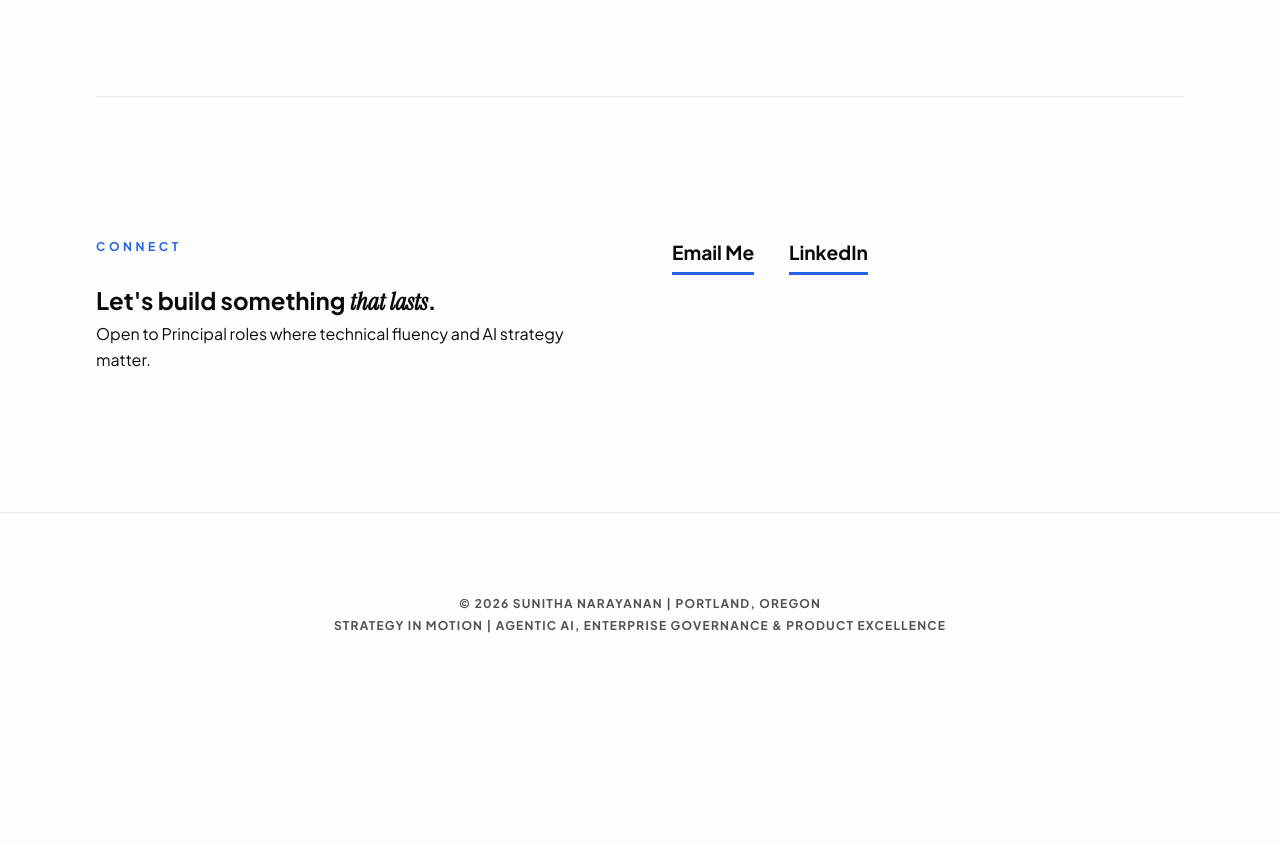
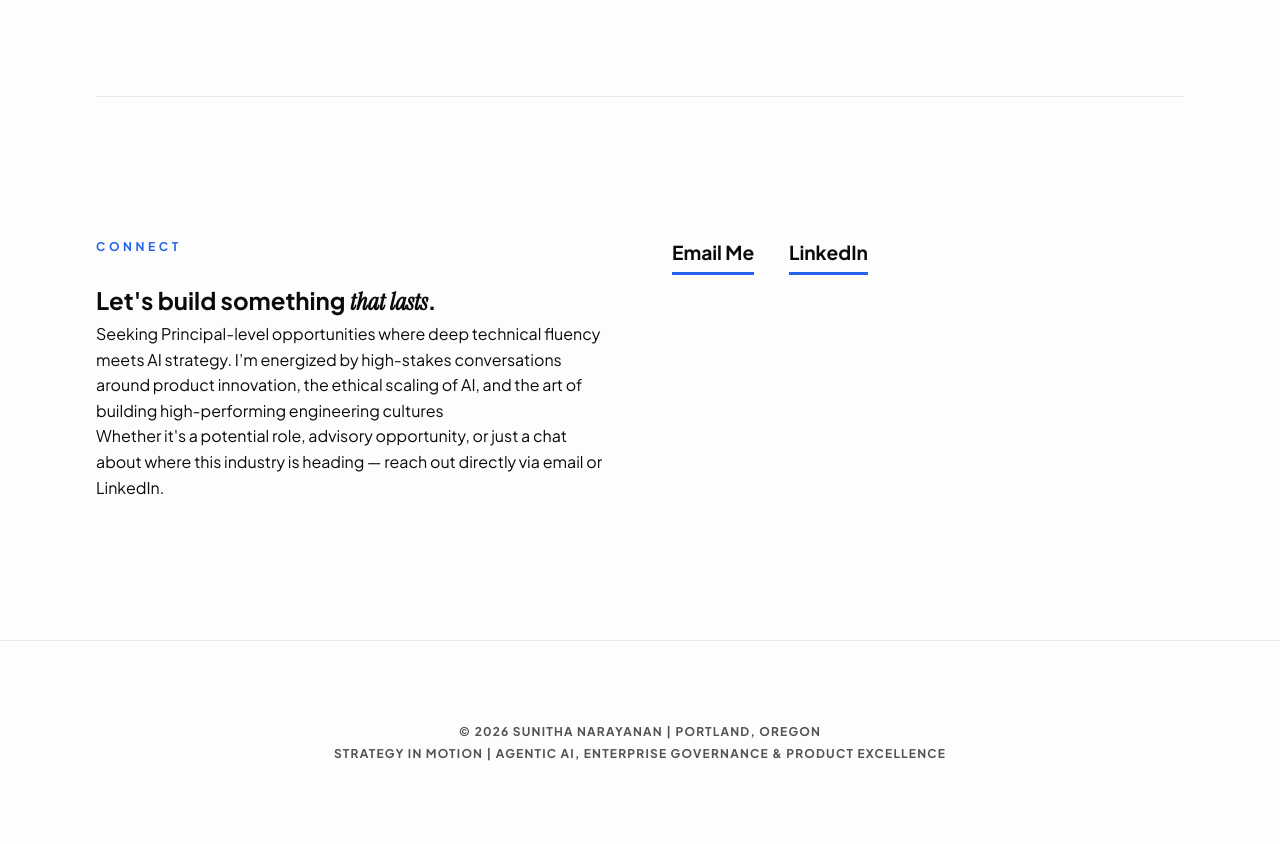
Before and after one commit to sunnyportland/snarayanan-portfolio.github.io-, a plain HTML site: page index.html in a window 1280 px wide. Shown: the part 3864-4708 px from the top of the page. Before the commit the page ends 4580 px from the top, so only its background shows below. Drawn offline with Linux system fonts and the light colour scheme.

Commit message:
Revise contact section description in index.html
Updated the contact section with a new description emphasizing Principal-level opportunities and AI strategy.

```diff
--- a/index.html
+++ b/index.html
@@ -239,7 +239,11 @@
                 <div data-reveal>
                     <span class="hero-tag">Connect</span>
                     <h2>Let's build something <span class="serif">that lasts</span>.</h2>
-                    <p>Open to Principal roles where technical fluency and AI strategy matter.</p>
+                    <p>Seeking Principal-level opportunities where deep technical fluency meets AI strategy. I’m energized by high-stakes conversations around product innovation, the ethical scaling of AI, and the art of building high-performing engineering cultures</p>
+
+Whether it's a potential role, advisory opportunity, or just a chat about where this industry is heading — reach out directly via email or LinkedIn.
+
+</p></p>
                 </div>
                 <div data-reveal>
                     <a href="mailto:sunitha.n@gmail.com" class="contact-link">Email Me</a>
```
